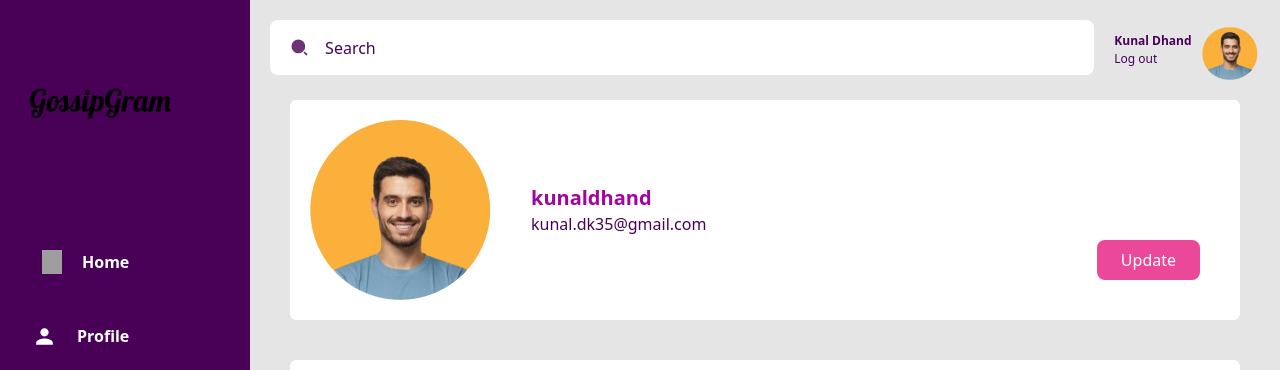
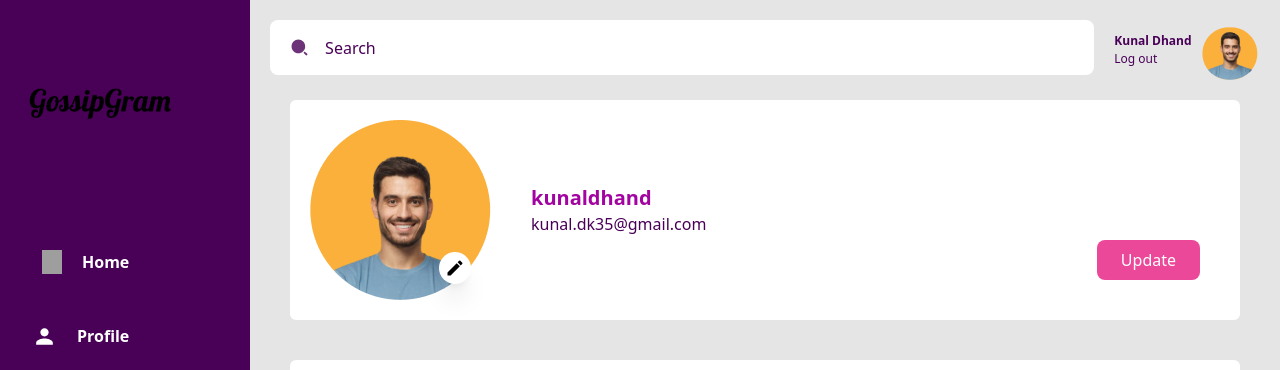
Before and after one commit to kunal1632/catalyst_hackathon, a React (Create React App) app in the folder frontend/: page /edit-profile in a window 1280 px wide. Shown: the top 370 px of the page. Built offline with nearby package versions, Linux system fonts and the light colour scheme; no server answers; sample sign-in values are in the browser's storage; grey boxes are pictures that could not be loaded.

Commit message:
edit profile page

```diff
--- a/frontend/src/pages/EditProfile/EditProfileSection.jsx
+++ b/frontend/src/pages/EditProfile/EditProfileSection.jsx
@@ -1,3 +1,4 @@
+import { MdEdit } from "react-icons/md";
 import React, { useState } from "react";
 
 const EditProfileSection = () => {
@@ -21,12 +22,21 @@ const EditProfileSection = () => {
     }));
     console.log(formData.skills);
   }
+  function dpChangeHandler() {}
   function submitHandler() {}
 
   return (
     <div className="flex  bg-[#e5e5e5] flex-col ">
       <div className="flex relative bg-white rounded-md m-5">
-        <img className="p-5" src="displayPhoto.png"></img>
+        <div className="relative">
+          <button
+            onClick={dpChangeHandler}
+            className="absolute bottom-9 right-10 bg-white rounded-full p-2 shadow-xl"
+          >
+            <MdEdit className="scale-125" />
+          </button>
+          <img className="p-5" src="displayPhoto.png"></img>
+        </div>
         <div className="flex flex-col justify-center ml-5">
           <p className="font-bold text-LightPurple text-xl">
             {formData.userName}
```
